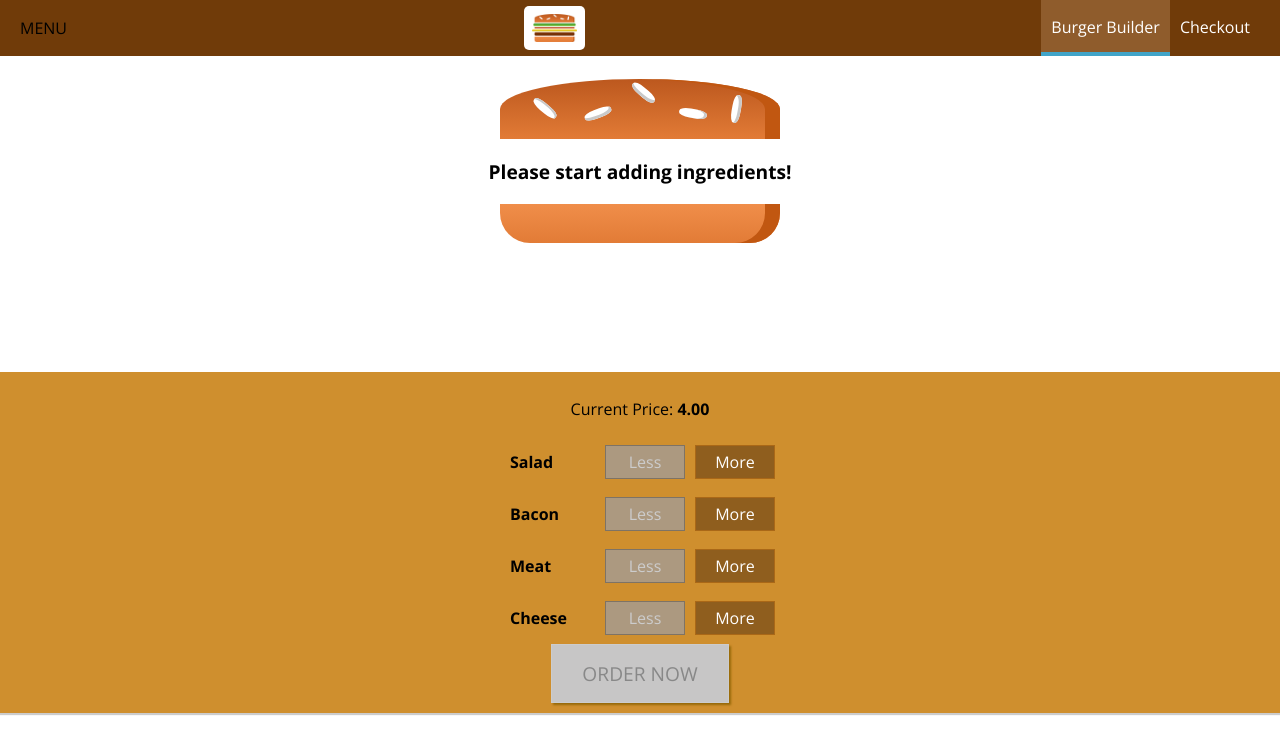
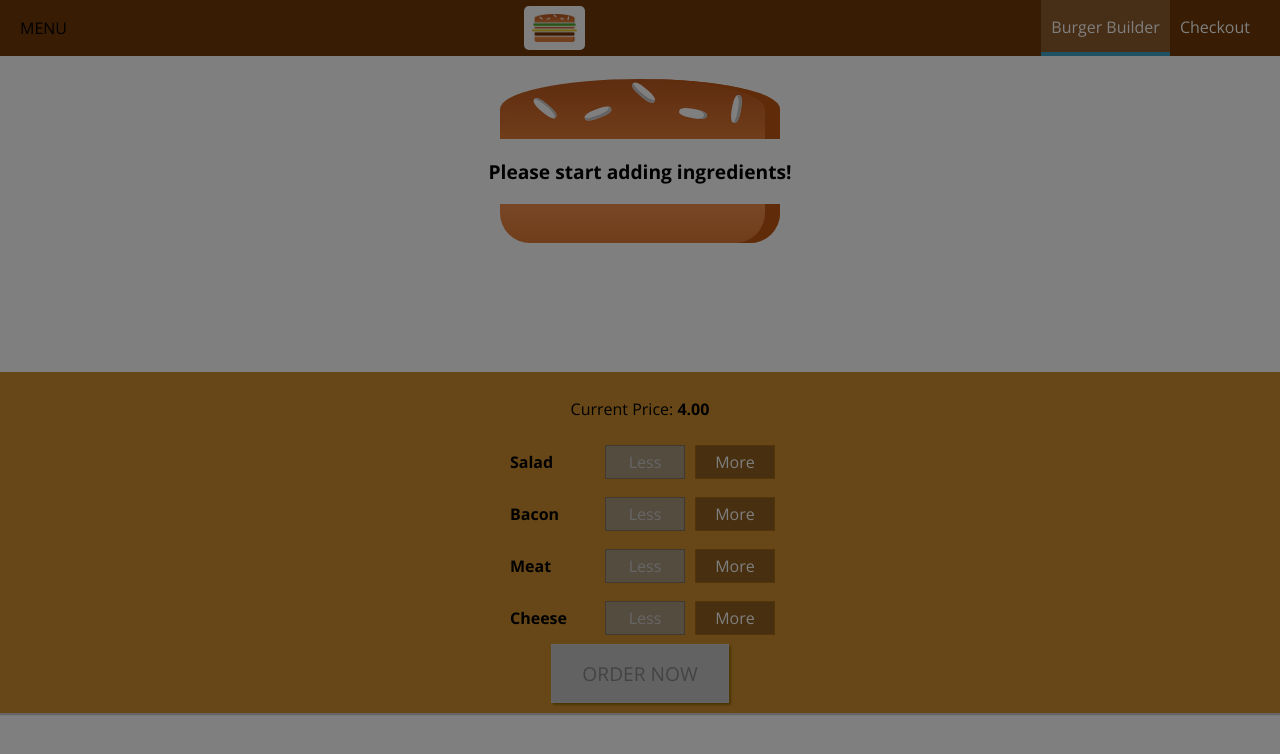
Before and after one commit to pauloesb/burger-builder, a React (Create React App) app: page / in a window 1280 px wide. Shown: the top 754 px of the page. Built offline with nearby package versions, Linux system fonts and the light colour scheme.

Commit message:
Implemented SideDrawer and transformed Layout into stateful component

```diff
--- a/src/components/Layout/Layout.js
+++ b/src/components/Layout/Layout.js
@@ -1,14 +1,30 @@
-import React from "react";
+import React, { Component } from "react";
 
 import Aux from "../../hoc/Aux";
 import classes from "./Layout.module.css";
 import Toolbar from "../Navigation/Toolbar/Toolbar";
+import SideDrawer from "../Navigation/SideDrawer/SideDrawer";
 
-const layout = props => (
-  <Aux>
-    <Toolbar />
-    <main className={classes.Content}>{props.children}</main>
-  </Aux>
-);
+class Layout extends Component {
+  state = {
+    showSideDrawer: true
+  };
 
-export default layout;
+  sideDrawerClosedHandler = () => {
+    this.setState({ showSideDrawer: false });
+  };
+  render() {
+    return (
+      <Aux>
+        <Toolbar />
+        <SideDrawer
+          closed={this.sideDrawerClosedHandler}
+          open={this.state.showSideDrawer}
+        />
+        <main className={classes.Content}>{this.props.children}</main>
+      </Aux>
+    );
+  }
+}
+
+export default Layout;
--- a/src/components/Logo/Logo.js
+++ b/src/components/Logo/Logo.js
@@ -4,7 +4,7 @@
 import burgerLogo from "../../assets/images/burger-logo.png";
 
 const logo = props => (
-  <div className={classes.Logo}>
+  <div className={classes.Logo} style={{ height: props.height }}>
     <img src={burgerLogo} alt="MyBurger" />
   </div>
 );
--- a/src/components/Logo/Logo.module.css
+++ b/src/components/Logo/Logo.module.css
@@ -1,7 +1,7 @@
 .Logo {
   background-color: white;
   padding: 8px;
-  height: 80%;
+  height: 100%;
   box-sizing: border-box;
   border-radius: 5px;
 }
--- a/src/components/Navigation/NavigationItems/NavigationItem/NavigationItem.module.css
+++ b/src/components/Navigation/NavigationItems/NavigationItem/NavigationItem.module.css
@@ -1,8 +1,30 @@
+.NavigationItem {
+  margin: 10px 0;
+  box-sizing: border-box;
+  display: block;
+  width: 100%;
+}
+
+.NavigationItem a {
+  color: #8F5C2C;
+  text-decoration: none;
+  width: 100%;
+  box-sizing: border-box;
+  display: block;
+}
+
+.NavigationItem a:hover,
+.NavigationItem a:active,
+.NavigationItem a.active {
+  color: #40A4C8;
+}
+
+@media (min-width: 500px) {
   .NavigationItem {
     margin: 0;
-  box-sizing: border-box;
     display: flex;
     height: 100%;
+    width: auto;
     align-items: center;
   }
 
@@ -12,8 +34,6 @@
     height: 100%;
     padding: 16px 10px;
     border-bottom: 4px solid transparent;
-  box-sizing: border-box;
-  display: block;
   }
 
   .NavigationItem a:hover,
@@ -23,3 +43,4 @@
     border-bottom: 4px solid #40A4C8;
     color: white;
   }
+}
--- a/src/components/Navigation/NavigationItems/NavigationItems.module.css
+++ b/src/components/Navigation/NavigationItems/NavigationItems.module.css
@@ -3,6 +3,13 @@
   padding: 0;
   list-style: none;
   display: flex;
+  flex-flow: column;
   align-items: center;
   height: 100%;
 }
+
+@media (min-width: 500px) {
+  .NavigationItems {
+    flex-flow: row;
+  }
+}
--- /dev/null
+++ b/src/components/Navigation/SideDrawer/SideDrawer.js
@@ -0,0 +1,30 @@
+import React from "react";
+
+import Logo from "../../Logo/Logo";
+import NavigationItems from "../NavigationItems/NavigationItems";
+import classes from "./SideDrawer.module.css";
+import Backdrop from "../../UI/Backdrop/Backdrop";
+import Aux from "../../../hoc/Aux";
+
+const sideDrawer = props => {
+  let attachedClasses = [classes.SideDrawer, classes.Close];
+  if (props.open) {
+    attachedClasses = [classes.SideDrawer, classes.Open];
+  }
+
+  return (
+    <Aux>
+      <Backdrop show={props.open} clicked={props.closed} />
+      <div className={attachedClasses.join(" ")}>
+        <div className={classes.Logo}>
+          <Logo />
+        </div>
+        <nav>
+          <NavigationItems />
+        </nav>
+      </div>
+    </Aux>
+  );
+};
+
+export default sideDrawer;
--- /dev/null
+++ b/src/components/Navigation/SideDrawer/SideDrawer.module.css
@@ -0,0 +1,32 @@
+.SideDrawer {
+  position: fixed;
+  width: 280px;
+  max-width: 70%;
+  height: 100%;
+  top: 0;
+  left: 0;
+  z-index: 200;
+  background-color: white;
+  padding: 32px 16px;
+  box-sizing: border-box;
+  transition: transform 0.4 ease-out;
+}
+
+@media (min-width: 500px) {
+  .SideDrawer {
+    display: none;
+  }
+}
+
+.Open {
+  transform: translateX(0);
+}
+
+.Close {
+  transform: translateX(-100%);
+}
+
+.Logo {
+  height: 11%;
+  margin-bottom: 32px;
+}
--- a/src/components/Navigation/Toolbar/Toolbar.js
+++ b/src/components/Navigation/Toolbar/Toolbar.js
@@ -7,8 +7,10 @@
 const toolbar = props => (
   <header className={classes.Toolbar}>
     <div>MENU</div>
-    <Logo />
-    <nav>
+    <div className={classes.Logo}>
+      <Logo />
+    </div>
+    <nav className={classes.DesktopOnly}>
       <NavigationItems />
     </nav>
   </header>
--- a/src/components/Navigation/Toolbar/Toolbar.module.css
+++ b/src/components/Navigation/Toolbar/Toolbar.module.css
@@ -16,3 +16,13 @@
 .Toolbar nav {
   height: 100%;
 }
+
+.Logo {
+    height: 80%;
+}
+
+@media (max-width: 499px) {
+  .DesktopOnly {
+    display: none;
+  }
+}
```
Lines whose indentation alone changed are shown as unchanged.
